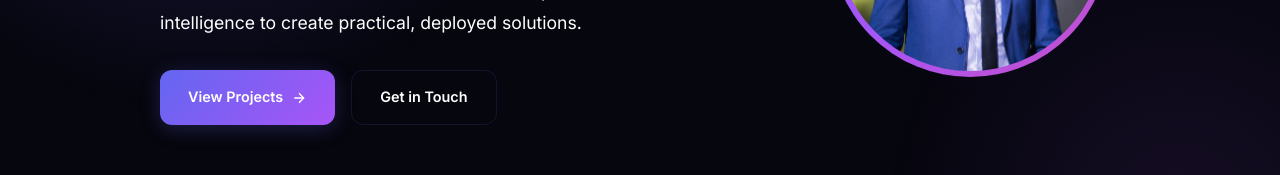
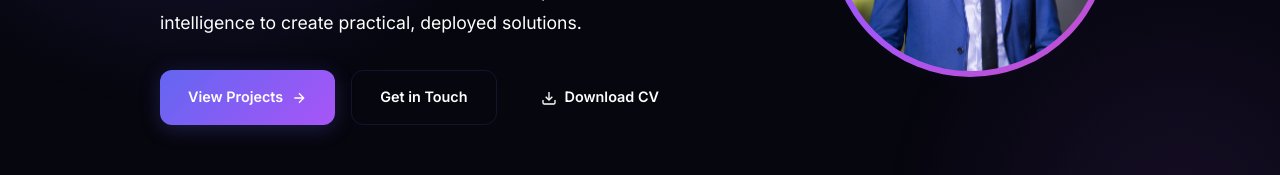
Before and after one commit to Tommyjah/thomas-portfolio, a Next.js app: page / in a window 1280 px wide. Shown: the part 483-658 px from the top of the page. Built offline with nearby package versions, Linux system fonts and the light colour scheme.

Commit message:
download pdf button added

```diff
--- a/src/app/page.tsx
+++ b/src/app/page.tsx
@@ -18,7 +18,7 @@ const projects = [
     description:
       "Live trading-analysis application that turns market information into structured analytical insights and an interactive decision-support workflow.",
     tech: ["Streamlit", "Python", "AI"],
-    link: "https://quantorapro.streamlit.app/",
+    link: "quantorapro.streamlit.app/",
     image: "https://images.unsplash.com/photo-1611974789855-9c2a0a7236a3?w=600&h=400&fit=crop",
     metrics: [
       { label: "Live", color: "green" },
@@ -482,6 +482,15 @@ export default function Portfolio() {
                 <a href="#contact" className="btn btn-outline">
                   Get in Touch
                 </a>
+                <a href="/Thomas-Debebe-CV.pdf" download className="btn btn-download">
+  <svg width="16" height="16" viewBox="0 0 24 24" fill="none" stroke="currentColor" strokeWidth="2">
+    <path d="M21 15v4a2 2 0 0 1-2 2H5a2 2 0 0 1-2-2v-4" />
+    <polyline points="7 10 12 15 17 10" />
+    <line x1="12" y1="15" x2="12" y2="3" />
+  </svg>
+  Download CV
+</a>
+
               </div>
             </div>
             <div className="hero-image">
```
Also changed, not shown: 1 other file (tests, documents, lock files or other folders).
